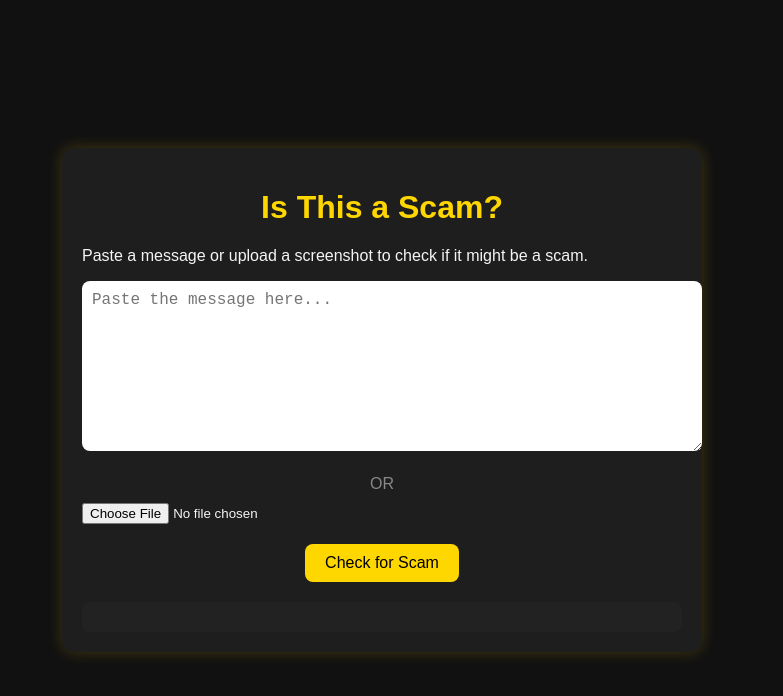
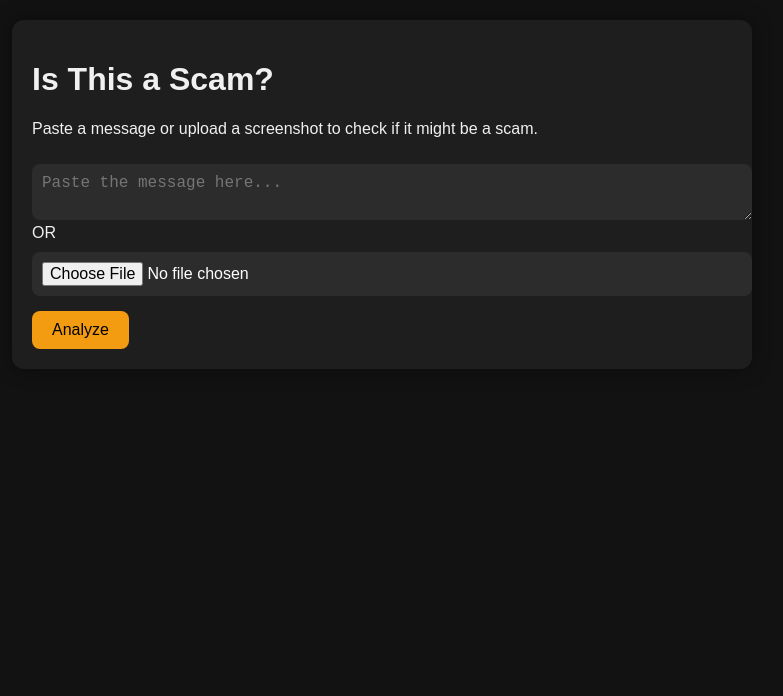
Before and after one commit to AneleTk/is-this-a-scam-frontend, a plain HTML site: page index.html in a window 1280 px wide. Shown: the whole page, without its empty margins (258-1041 px from the left). Drawn offline with Linux system fonts and the light colour scheme.

Commit message:
HMTL + JS
HTML combined with JavaScript

```diff
--- a/index.html
+++ b/index.html
@@ -15,12 +15,58 @@
     <div class="or">OR</div>
     <input type="file" id="imageInput" accept="image/*" />
 
-    <button onclick="analyze()">Check for Scam</button>
+    <button onclick="analyze()">Analyze</button>
 
     <div id="result"></div>
   </div>
 
+  <!-- Load OCR library -->
   <script src="https://cdn.jsdelivr.net/npm/tesseract.js@4.0.2/dist/tesseract.min.js"></script>
-  <script src="script.js"></script>
+
+  <!-- JS with your backend URL -->
+  <script>
+    async function analyze() {
+      const textArea = document.getElementById("textInput");
+      const fileInput = document.getElementById("imageInput");
+      const resultDiv = document.getElementById("result");
+
+      let message = textArea.value;
+
+      // If no text but image selected, use OCR
+      if (!message && fileInput.files.length > 0) {
+        resultDiv.innerText = "Extracting text from image...";
+        const file = fileInput.files[0];
+        const { data: { text } } = await Tesseract.recognize(file, 'eng');
+        message = text;
+        textArea.value = text;
+      }
+
+      if (!message.trim()) {
+        resultDiv.innerText = "Please paste a message or upload an image.";
+        return;
+      }
+
+      resultDiv.innerText = "Analyzing...";
+
+      try {
+        const response = await fetch("https://is-this-a-scam-backend.onrender.com/analyze", {
+          method: "POST",
+          headers: {
+            "Content-Type": "application/json"
+          },
+          body: JSON.stringify({ message })
+        });
+
+        const data = await response.json();
+        if (data.result) {
+          resultDiv.innerText = data.result;
+        } else {
+          resultDiv.innerText = "Error: " + (data.error || "Unexpected response.");
+        }
+      } catch (err) {
+        resultDiv.innerText = "Failed to reach the server.";
+      }
+    }
+  </script>
 </body>
 </html>
--- a/script.js
+++ /dev/null
@@ -1,42 +0,0 @@
-async function analyze() {
-  const textArea = document.getElementById("textInput");
-  const fileInput = document.getElementById("imageInput");
-  const resultDiv = document.getElementById("result");
-
-  let message = textArea.value;
-
-  // If no text but image selected, use OCR
-  if (!message && fileInput.files.length > 0) {
-    resultDiv.innerText = "Extracting text from image...";
-    const file = fileInput.files[0];
-    const { data: { text } } = await Tesseract.recognize(file, 'eng');
-    message = text;
-    textArea.value = text;
-  }
-
-  if (!message.trim()) {
-    resultDiv.innerText = "Please paste a message or upload an image.";
-    return;
-  }
-
-  resultDiv.innerText = "Analyzing...";
-
-  try {
-    const response = await fetch("https://is-this-a-scam-backend.onrender.com/analyze", {
-      method: "POST",
-      headers: {
-        "Content-Type": "application/json"
-      },
-      body: JSON.stringify({ message })
-    });
-
-    const data = await response.json();
-    if (data.result) {
-      resultDiv.innerText = data.result;
-    } else {
-      resultDiv.innerText = "Error: " + (data.error || "Unexpected response.");
-    }
-  } catch (err) {
-    resultDiv.innerText = "Failed to reach the server.";
-  }
-}
--- a/style.css
+++ b/style.css
@@ -1,59 +1,51 @@
 body {
+  margin: 0;
   font-family: Arial, sans-serif;
-  background: #111;
-  color: #f5f5f5;
-  display: flex;
-  justify-content: center;
-  align-items: center;
-  min-height: 100vh;
-  margin: 0;
+  background: #121212;
+  color: #f0f0f0;
+  padding: 20px;
 }
+
 .container {
-  max-width: 600px;
-  width: 90%;
+  max-width: 700px;
+  margin: auto;
+  background: #1e1e1e;
   padding: 20px;
-  background-color: #1e1e1e;
   border-radius: 12px;
-  box-shadow: 0 0 15px rgba(255, 215, 0, 0.2);
+  box-shadow: 0 0 20px rgba(0, 0, 0, 0.4);
 }
-h1 {
-  color: gold;
-  text-align: center;
-}
-textarea {
+
+textarea,
+input[type="file"] {
   width: 100%;
-  height: 150px;
+  margin-top: 10px;
   padding: 10px;
-  font-size: 16px;
-  margin-bottom: 10px;
   border-radius: 8px;
   border: none;
-  resize: vertical;
+  font-size: 1rem;
+  background: #2c2c2c;
+  color: #fff;
 }
-input[type="file"] {
-  width: 100%;
-  margin-bottom: 10px;
-}
+
 button {
-  background: gold;
-  color: black;
+  margin-top: 15px;
   padding: 10px 20px;
+  background: #f39c12;
+  color: #000;
   border: none;
   border-radius: 8px;
+  font-size: 1rem;
   cursor: pointer;
-  font-size: 16px;
-  display: block;
-  margin: 10px auto;
 }
-.or {
-  text-align: center;
-  margin: 10px 0;
-  color: #888;
+
+button:hover {
+  background: #e67e22;
 }
-#result {
+
+.result {
   margin-top: 20px;
+  background: #2c2c2c;
+  padding: 15px;
+  border-radius: 10px;
   white-space: pre-wrap;
-  background-color: #222;
-  padding: 15px;
-  border-radius: 8px;
 }
```
